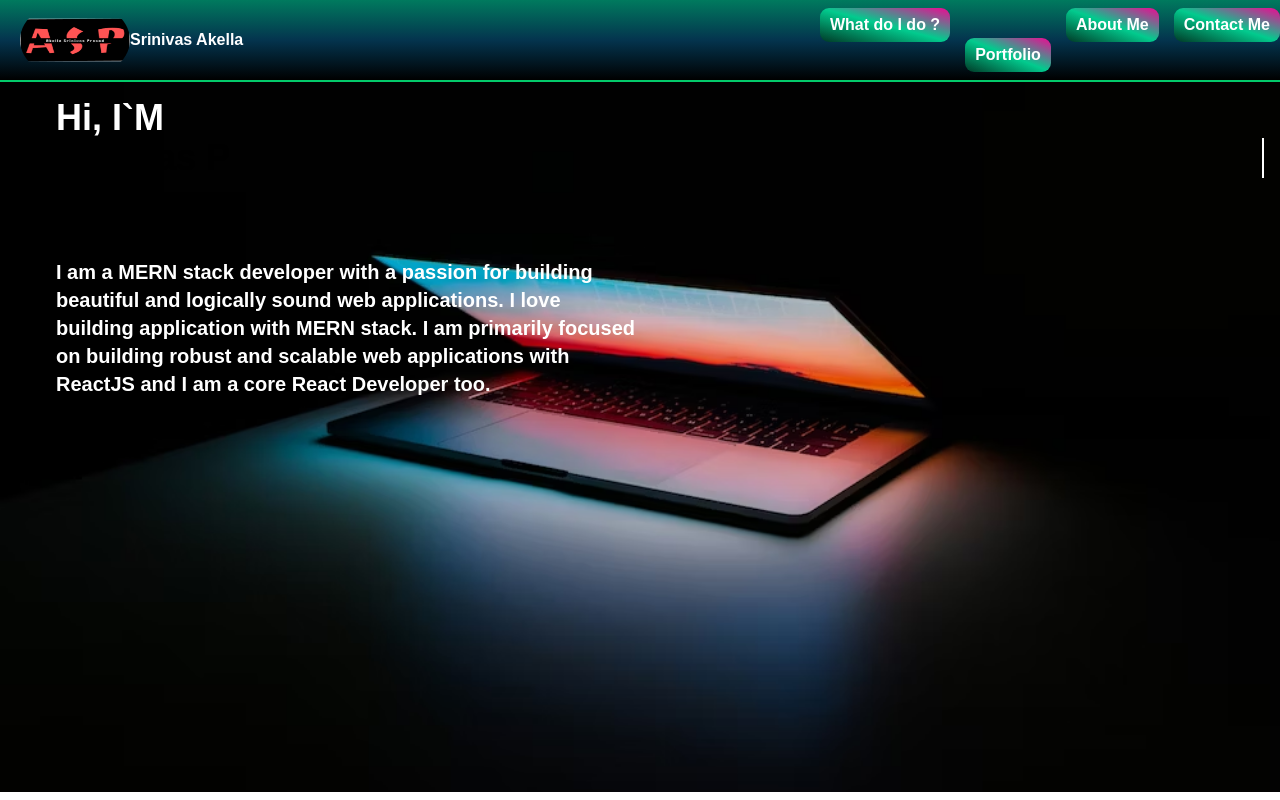
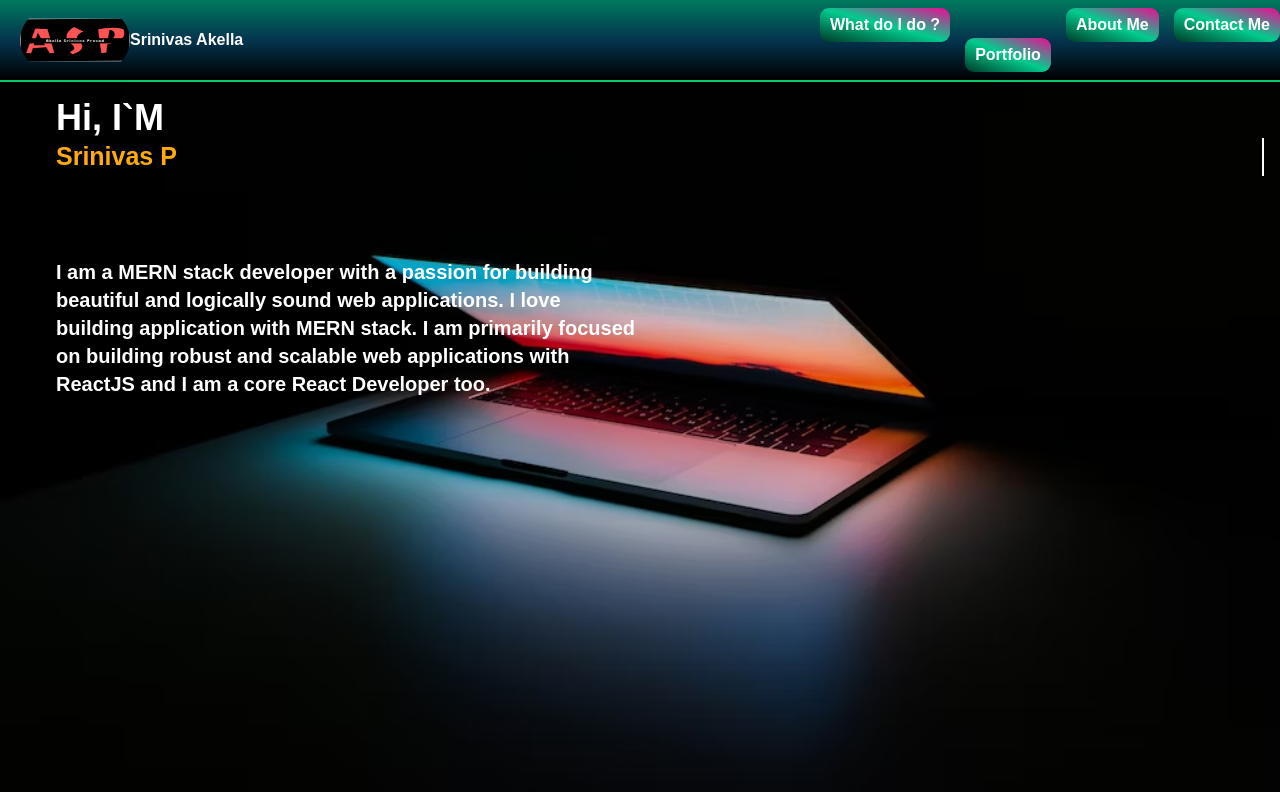
Before and after one commit to 9944098125/next-portfolio, a Next.js app: page / in a window 1280 px wide. Built offline with nearby package versions, Linux system fonts and the light colour scheme.

Commit message:
asdfsdfasdfasdf

```diff
--- a/src/Components/TypingAnimation.tsx
+++ b/src/Components/TypingAnimation.tsx
@@ -40,10 +40,7 @@ const TypingAnimation = () => {
 	}, []);
 	return (
 		<React.Fragment>
-			<h1 className="sm:text-3xl md:text-4xl font-extrabold text-yellow-600 typing-animation">
-				{" "}
-				{text}
-			</h1>
+			<h1 className="typing-animation"> {text}</h1>
 		</React.Fragment>
 	);
 };
--- a/src/app/globals.css
+++ b/src/app/globals.css
@@ -37,6 +37,9 @@ body,
 }
 
 .typing-animation {
+	font-size: 25px;
+	color: rgb(255, 171, 14);
+	font-weight: 800;
 	overflow: hidden;
 	border-right: 2px solid #fff; /* Adjust the border color */
 	white-space: nowrap;
```
